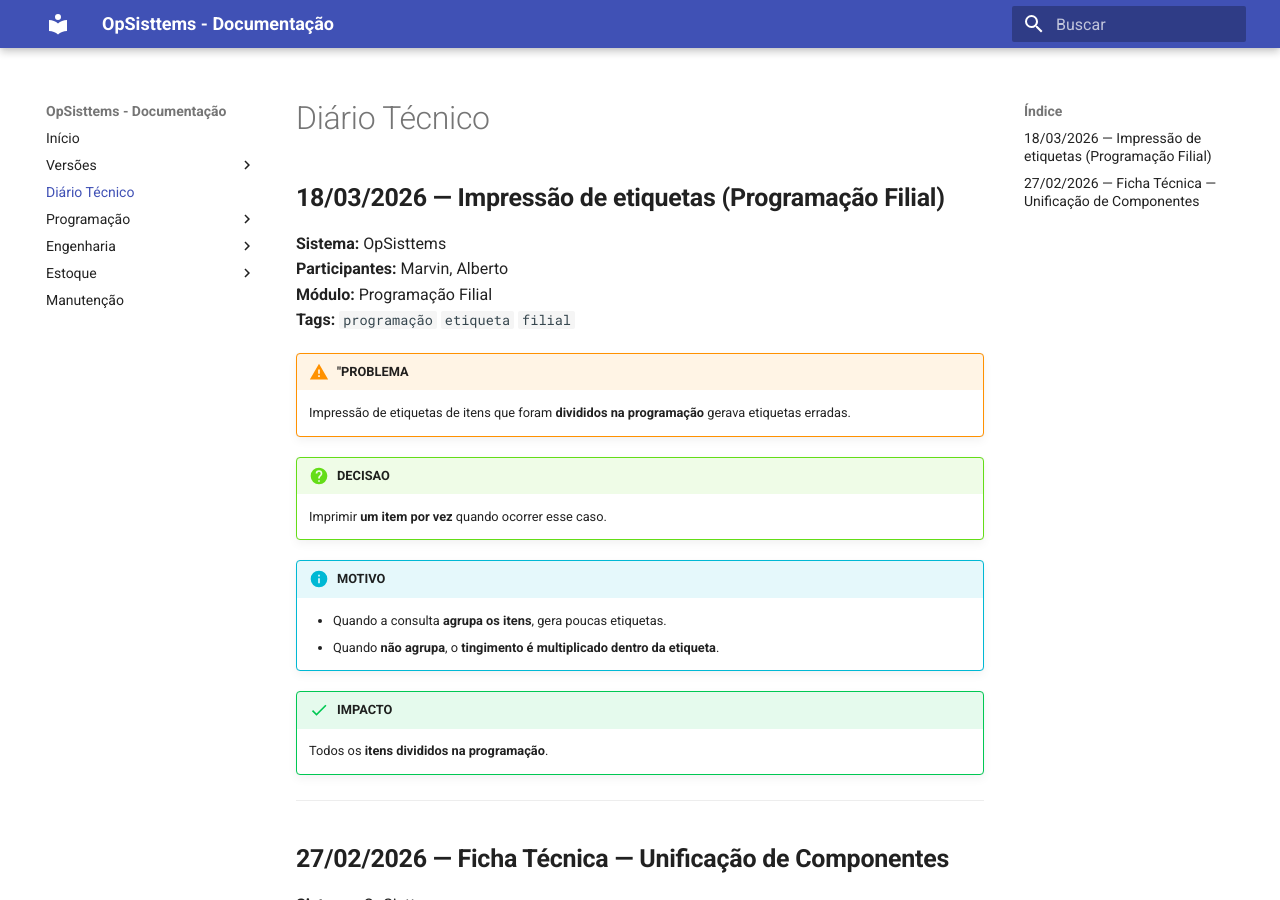
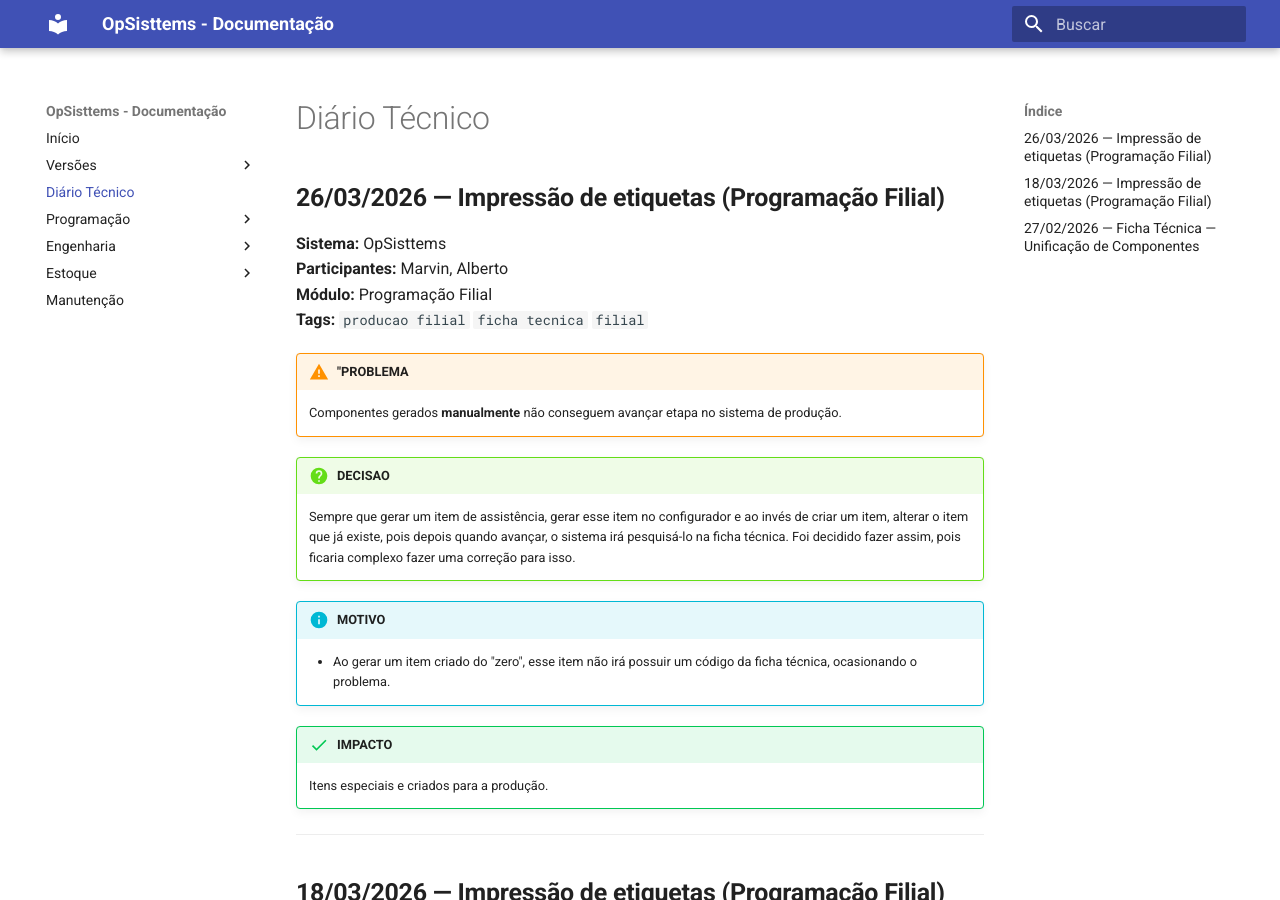
Before and after one commit to MarvinMachry/opsisttems-docs, an MkDocs documentation site: the page built from docs/diario-tecnico.md, in a window 1280 px wide and 900 px high. Built offline with MkDocs 1.6.1 and Material for MkDocs 9.7.7, drawn with Linux system fonts in a browser that asks for light colours.

Commit message:
Atualização diario

```diff
--- a/docs/diario-tecnico.md
+++ b/docs/diario-tecnico.md
@@ -1,3 +1,31 @@
+
+## **26/03/2026 — Impressão de etiquetas (Programação Filial)**
+
+**Sistema:** OpSisttems
+**Participantes:** Marvin, Alberto
+**Módulo:** Programação Filial
+**Tags:** `producao filial` `ficha tecnica` `filial`
+
+!!! warning ""PROBLEMA"
+
+    Componentes gerados **manualmente** não conseguem avançar etapa no sistema de produção.
+
+!!! question "DECISAO"
+
+    Sempre que gerar um item de assistência, gerar esse item no configurador e ao invés de criar um item,
+    alterar o item que já existe, pois depois quando avançar, o sistema irá pesquisá-lo na ficha técnica.
+    Foi decidido fazer assim, pois ficaria complexo fazer uma correção para isso.
+
+!!! info "MOTIVO"
+
+    - Ao gerar um item criado do "zero", esse item não irá possuir um código da ficha técnica, ocasionando o problema.
+
+!!! success "IMPACTO"
+
+    Itens especiais e criados para a produção.
+
+---
+
 
 ## **18/03/2026 — Impressão de etiquetas (Programação Filial)**
 
```
